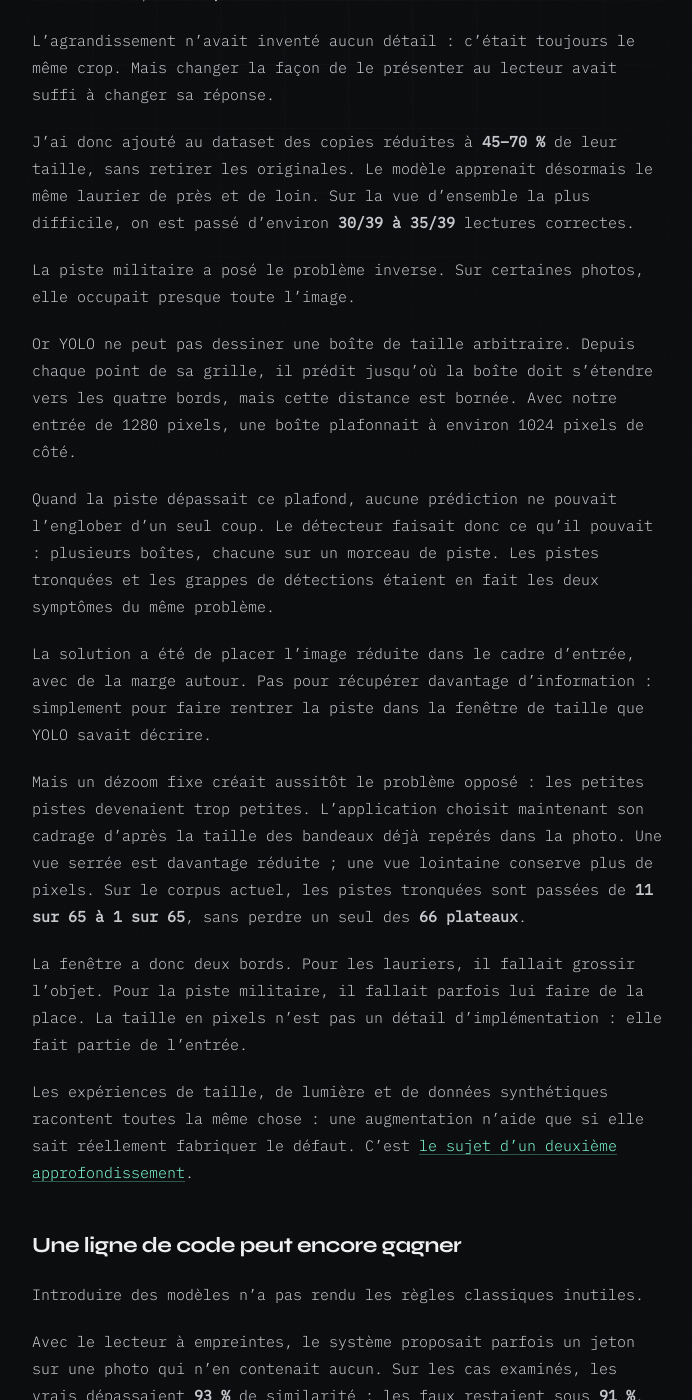
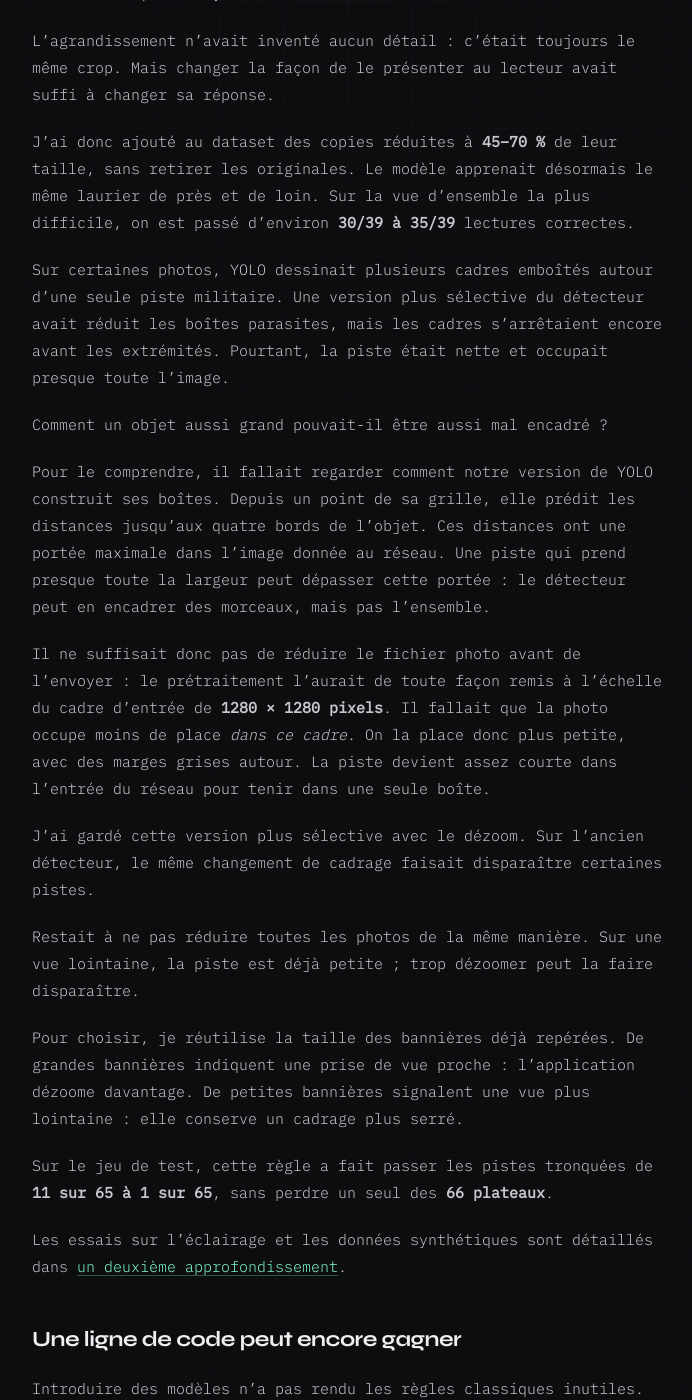
Before and after one commit to salfab/seesharpch, a Jekyll site: the page built from _posts/2026-07-17-7-wonders-un-seul.md, in a window 1280 px wide and 1400 px high, scrolled down 18370 px. Shown: the whole window, without its empty margins (292-984 px from the left). Built offline with Jekyll 4.4.1, drawn with Linux system fonts in a browser that asks for light colours.

Commit message:
docs(blog): clarify military track sizing and framing

```diff
--- a/_posts/2026-07-17-7-wonders-un-seul.md
+++ b/_posts/2026-07-17-7-wonders-un-seul.md
@@ -266,19 +266,23 @@
 
 J'ai donc ajouté au dataset des copies réduites à **45–70 %** de leur taille, sans retirer les originales. Le modèle apprenait désormais le même laurier de près et de loin. Sur la vue d'ensemble la plus difficile, on est passé d'environ **30/39 à 35/39** lectures correctes.
 
-La piste militaire a posé le problème inverse. Sur certaines photos, elle occupait presque toute l'image.
+Sur certaines photos, YOLO dessinait plusieurs cadres emboîtés autour d'une seule piste militaire. Une version plus sélective du détecteur avait réduit les boîtes parasites, mais les cadres s'arrêtaient encore avant les extrémités. Pourtant, la piste était nette et occupait presque toute l'image.
 
-Or YOLO ne peut pas dessiner une boîte de taille arbitraire. Depuis chaque point de sa grille, il prédit jusqu'où la boîte doit s'étendre vers les quatre bords, mais cette distance est bornée. Avec notre entrée de 1280 pixels, une boîte plafonnait à environ 1024 pixels de côté.
+Comment un objet aussi grand pouvait-il être aussi mal encadré ?
 
-Quand la piste dépassait ce plafond, aucune prédiction ne pouvait l'englober d'un seul coup. Le détecteur faisait donc ce qu'il pouvait : plusieurs boîtes, chacune sur un morceau de piste. Les pistes tronquées et les grappes de détections étaient en fait les deux symptômes du même problème.
+Pour le comprendre, il fallait regarder comment notre version de YOLO construit ses boîtes. Depuis un point de sa grille, elle prédit les distances jusqu'aux quatre bords de l'objet. Ces distances ont une portée maximale dans l'image donnée au réseau. Une piste qui prend presque toute la largeur peut dépasser cette portée : le détecteur peut en encadrer des morceaux, mais pas l'ensemble.
 
-La solution a été de placer l'image réduite dans le cadre d'entrée, avec de la marge autour. Pas pour récupérer davantage d'information : simplement pour faire rentrer la piste dans la fenêtre de taille que YOLO savait décrire.
+Il ne suffisait donc pas de réduire le fichier photo avant de l'envoyer : le prétraitement l'aurait de toute façon remis à l'échelle du cadre d'entrée de **1280 × 1280 pixels**. Il fallait que la photo occupe moins de place *dans ce cadre*. On la place donc plus petite, avec des marges grises autour. La piste devient assez courte dans l'entrée du réseau pour tenir dans une seule boîte.
 
-Mais un dézoom fixe créait aussitôt le problème opposé : les petites pistes devenaient trop petites. L'application choisit maintenant son cadrage d'après la taille des bandeaux déjà repérés dans la photo. Une vue serrée est davantage réduite ; une vue lointaine conserve plus de pixels. Sur le corpus actuel, les pistes tronquées sont passées de **11 sur 65 à 1 sur 65**, sans perdre un seul des **66 plateaux**.
+J'ai gardé cette version plus sélective avec le dézoom. Sur l'ancien détecteur, le même changement de cadrage faisait disparaître certaines pistes.
 
-La fenêtre a donc deux bords. Pour les lauriers, il fallait grossir l'objet. Pour la piste militaire, il fallait parfois lui faire de la place. La taille en pixels n'est pas un détail d'implémentation : elle fait partie de l'entrée.
+Restait à ne pas réduire toutes les photos de la même manière. Sur une vue lointaine, la piste est déjà petite ; trop dézoomer peut la faire disparaître.
 
-Les expériences de taille, de lumière et de données synthétiques racontent toutes la même chose : une augmentation n'aide que si elle sait réellement fabriquer le défaut. C'est [le sujet d'un deuxième approfondissement](/blog/preview/e2c8a517/augmentations-images).
+Pour choisir, je réutilise la taille des bannières déjà repérées. De grandes bannières indiquent une prise de vue proche : l'application dézoome davantage. De petites bannières signalent une vue plus lointaine : elle conserve un cadrage plus serré.
+
+Sur le jeu de test, cette règle a fait passer les pistes tronquées de **11 sur 65 à 1 sur 65**, sans perdre un seul des **66 plateaux**.
+
+Les essais sur l'éclairage et les données synthétiques sont détaillés dans [un deuxième approfondissement](/blog/preview/e2c8a517/augmentations-images).
 
 ## Une ligne de code peut encore gagner
 
```
